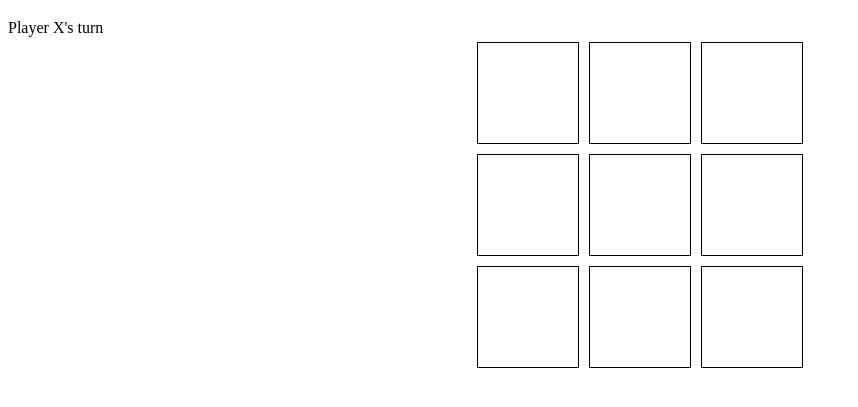
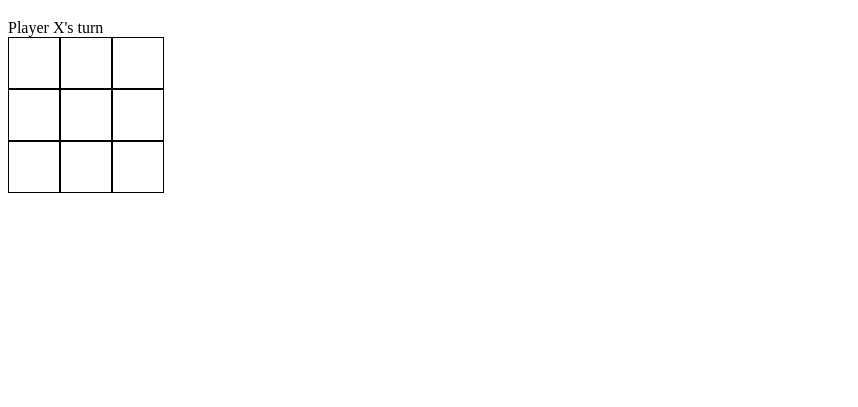
Before and after one commit to paducah/TIC-TAC, a plain HTML site: page index.html in a window 1280 px wide. Shown: the part 61-468 px from the top of the page, without its empty margins (0-858 px from the left). Drawn offline with Linux system fonts and the light colour scheme.

Commit message:
Update style.css

```diff
--- a/style.css
+++ b/style.css
@@ -1,9 +1,6 @@
 #board {
   display: flex;
   flex-direction: column;
-  justify-content: center;
-  align-items: center;
-  height: 100%;
 }
 
 .row {
@@ -12,17 +9,15 @@
 }
 
 .square {
-  width: 100px;
-  height: 100px;
-  background-color: white;
+  width: 50px;
+  height: 50px;
   border: 1px solid black;
-  margin: 5px;
-  font-size: 60px;
+  font-size: 36px;
   text-align: center;
-  line-height: 100px;
+  line-height: 50px;
   cursor: pointer;
 }
 
 .square:hover {
-  background-color: #e0e0e0;
+  background-color: lightgray;
 }
```
